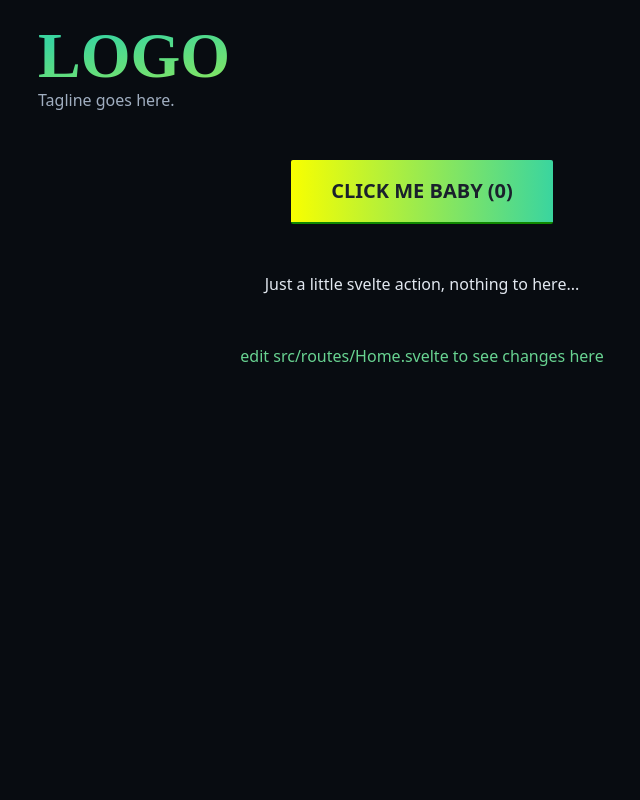
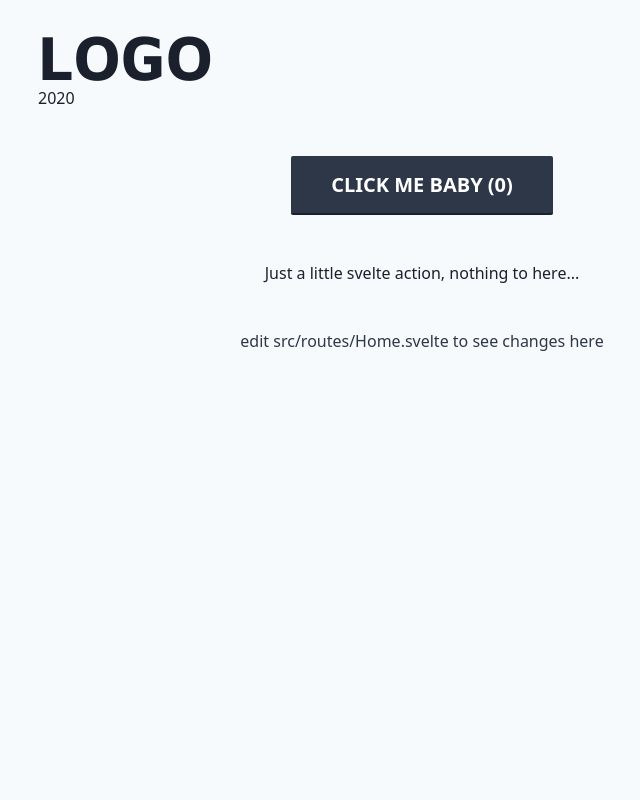
Before and after one commit to jfols/svelte-starter, a Svelte app: page / in a window 1280 px wide. Shown: the top 800 px of the page, without its empty margins (218-858 px from the left). Built offline with nearby package versions, Linux system fonts and the light colour scheme; the HTML template or start-up script is replaced by a standard one.

Commit message:
default it up

```diff
--- /dev/null
+++ b/public/index.html
@@ -0,0 +1,40 @@
+<!DOCTYPE html>
+<html lang="en" class="text-gray-900 antialiased leading-tight">
+  <head>
+    <meta charset="utf-8" />
+    <meta name="viewport" content="width=device-width, initial-scale=1" />
+
+    <title>Terrasana - Menu</title>
+
+    <link rel="icon" type="image/png" href="/favicon.png" />
+    <link rel="stylesheet" href="/bundle.css" />
+    <link
+      href="https://fonts.googleapis.com/css?family=Maven+Pro:700&display=swap"
+      rel="stylesheet"
+    />
+    <script defer src="/bundle.js"></script>
+    <style>
+      .maven {
+        font-family: "Maven Pro", sans-serif;
+      }
+
+      .h-full-2 {
+        height: 200%;
+      }
+
+      .w-full-2 {
+        height: 200%;
+      }
+
+      .max-w-1\/2 {
+        max-width: 50%;
+      }
+
+      .max-h-1\/2 {
+        max-height: 50%;
+      }
+    </style>
+  </head>
+
+  <body class="min-h-screen bg-white p-0"></body>
+</html>
--- a/src/App.svelte
+++ b/src/App.svelte
@@ -43,16 +43,11 @@
   };
 </script>
 
-<div class="bg-gray min-h-screen subpixel-antialiased">
+<div class="bg-gray-100 min-h-screen subpixel-antialiased">
   <!-- <Nav /> -->
   <div class="flex justify-center">
     <div class="w-11/12 sm:w-4/5 md:w-3/5">
       <Router {routes} />
     </div>
   </div>
-  <div class="flex justify-center">
-    <div class="w-11/12 sm:w-4/5 md:w-3/5">
-      <Footer />
-    </div>
-  </div>
 </div>
--- a/src/components/Button.svelte
+++ b/src/components/Button.svelte
@@ -1,25 +1,10 @@
 <script>
-  export let url = undefined;
   export let handleClick = () => {};
 </script>
 
-{#if url}
-  <a href={url} on:click={event => handleClick(event)}>
-    <button
-      class="px-10 py-4 rounded-sm border-b-2 text-gray-900 uppercase text-xl
-      font-bold"
-      style="background: linear-gradient(90deg, #f8ff00 0%, #3ad59f 100%);
-      border-color:#108900">
-      <slot />
-    </button>
-  </a>
-{:else}
-  <button
-    on:click={event => handleClick(event)}
-    class="px-10 py-4 rounded-sm border-b-2 text-gray-900 uppercase text-xl
-    font-bold"
-    style="background: linear-gradient(90deg, #f8ff00 0%, #3ad59f 100%);
-    border-color:#108900">
-    <slot />
-  </button>
-{/if}
+<button
+  on:click={event => handleClick(event)}
+  class="px-10 py-4 rounded-sm border-b-2 border-gray-900 text-white bg-gray-800
+  uppercase text-xl font-bold">
+  <slot />
+</button>
--- a/src/components/Footer.svelte
+++ b/src/components/Footer.svelte
@@ -22,7 +22,7 @@
       </div>
       <div class="px-4 py-2">
         © {new Date().getFullYear()}
-        <a href="https://www.modweb.io" target="_blank">modweb.io</a>
+        <a href="https://www.yoururl.com" target="_blank">yoururl.com</a>
       </div>
     </div>
 
--- a/src/components/Logo.svelte
+++ b/src/components/Logo.svelte
@@ -1,8 +1,8 @@
 <div
-  class="logo bebas grad mx-auto text-teal-300 leading-none text-6xl font-bold
-  pt-4 md:pt-6 cursor-pointer">
+  class="logo maven mx-auto leading-none text-6xl font-bold pt-4 md:pt-6
+  cursor-pointer">
   <a href="/#">LOGO</a>
 
 </div>
 
-<div class="text-gray-500">Tagline goes here.</div>
+<div class="text-gray-900">2020</div>
--- a/src/routes/Home.svelte
+++ b/src/routes/Home.svelte
@@ -17,10 +17,10 @@
     }}>
     click me baby ({clicks})
   </Button>
-  <div class="text-base text-gray-300 mt-12">
+  <div class="text-base text-gray-900 mt-12">
     Just a little svelte action, nothing to here...
   </div>
-  <div class="text-base text-green-400 mt-12">
+  <div class="text-base text-gray-800 mt-12">
     edit src/routes/Home.svelte to see changes here
   </div>
 </div>
```
Also changed, not shown: 1 other file (tests, documents, lock files or other folders).
